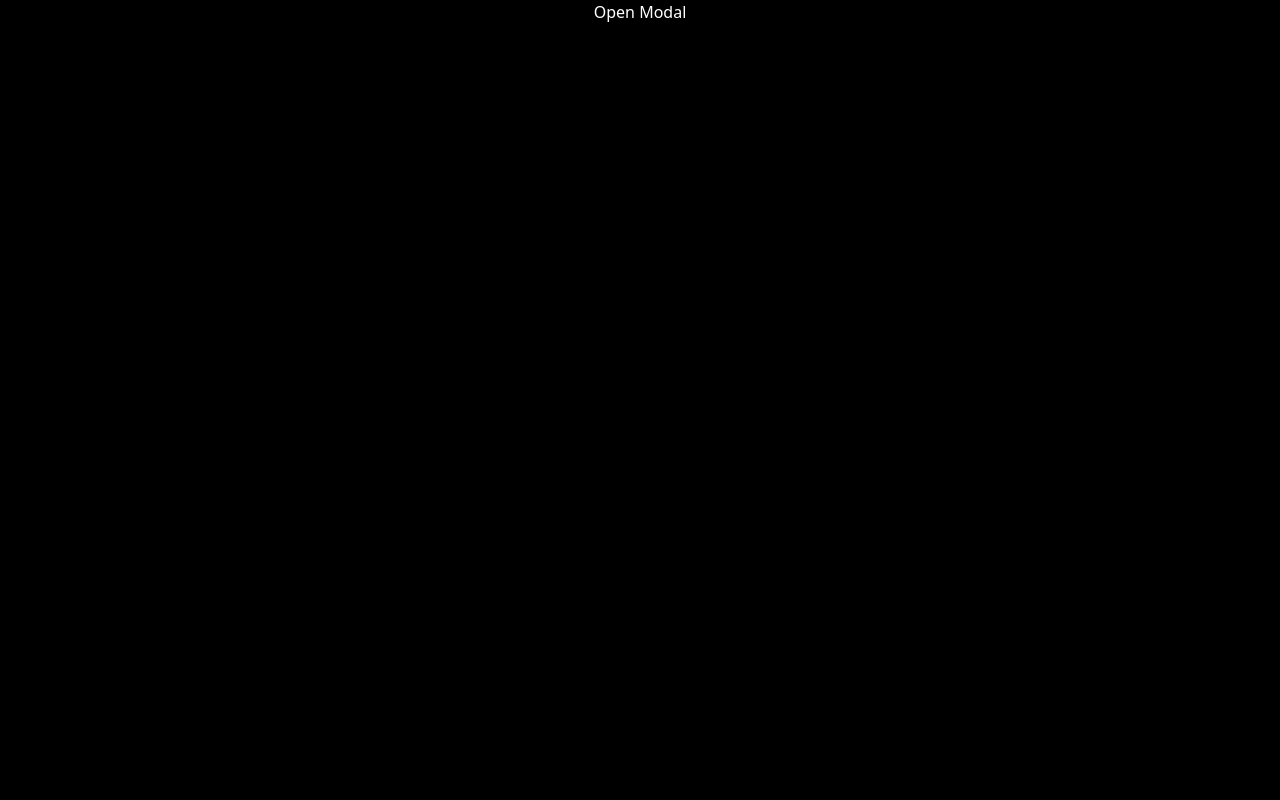
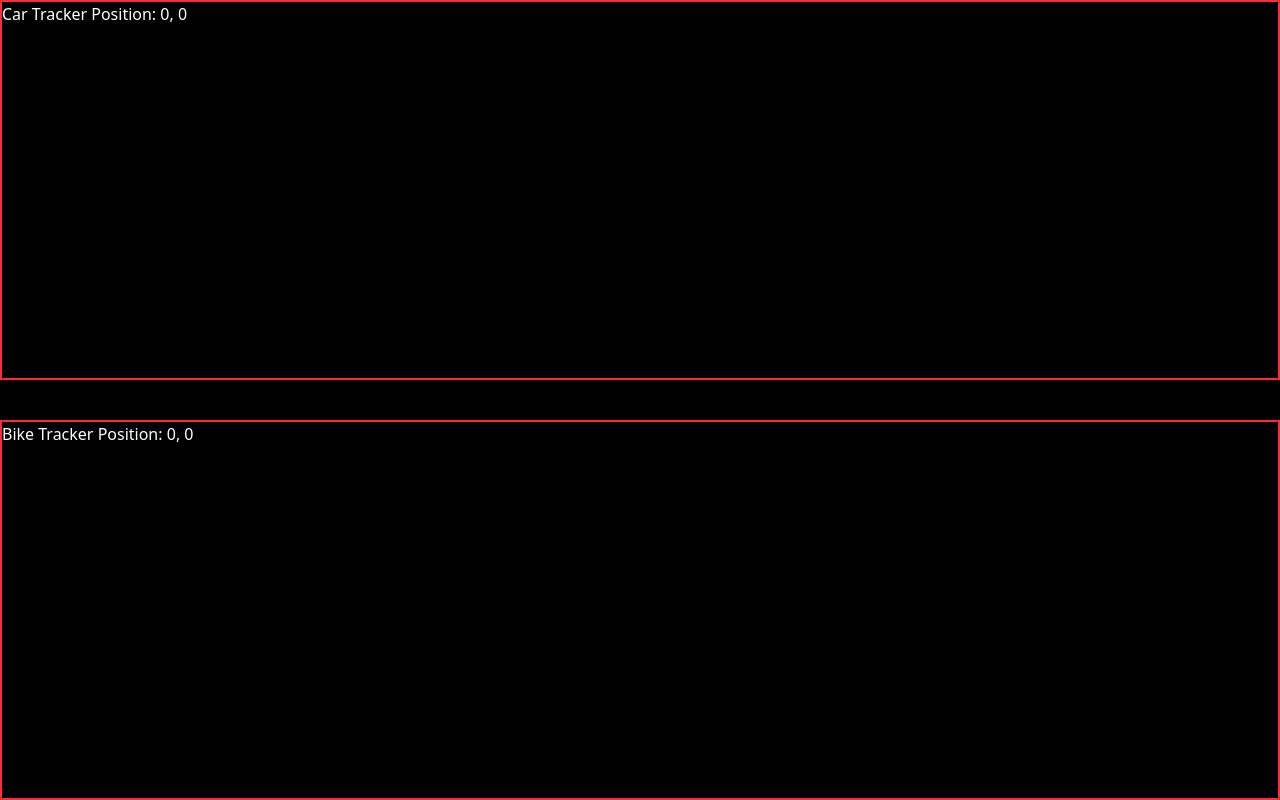
Before and after one commit to okshanaby/react-design-patterns, a React (Vite) app in the folder frontend/: page / in a window 1280 px wide. Built offline with nearby package versions, Linux system fonts and the light colour scheme.

Commit message:
RenderPropsPattern - with pattern

```diff
--- a/frontend/src/App.jsx
+++ b/frontend/src/App.jsx
@@ -1,13 +1,15 @@
 // import ContainerPresenterPattern from "./day-01:container-presenter-pattern/ContainerPresenterPattern";
 // import ControlledAndUncontrolled from "./day-02:controlled-and-uncontrolled-components/ControlledAndUncontrolled";
-import CompoundComponent from "./day-03:compound-component-pattern/CompoundComponent";
+// import CompoundComponent from "./day-03:compound-component-pattern/CompoundComponent";
+import RenderPropsPattern from "./day-04:render-props-pattern/RenderPropsPattern";
 
 function App() {
   return (
     <div>
       {/* <ContainerPresenterPattern /> */}
       {/* <ControlledAndUncontrolled /> */}
-      <CompoundComponent />
+      {/* <CompoundComponent /> */}
+      <RenderPropsPattern />
     </div>
   );
 }
--- /dev/null
+++ b/frontend/src/day-04:render-props-pattern/RenderPropsPattern.tsx
@@ -0,0 +1,14 @@
+import React from "react";
+import CarTracker from "./with-no-pattern/CarTracker";
+import BikeTracker from "./with-no-pattern/BikeTracker";
+
+const RenderPropsPattern = () => {
+  return (
+    <div className="w-full h-screen flex flex-col gap-10">
+      <CarTracker />
+      <BikeTracker />
+    </div>
+  );
+};
+
+export default RenderPropsPattern;
--- /dev/null
+++ b/frontend/src/day-04:render-props-pattern/with-no-pattern/BikeTracker.tsx
@@ -0,0 +1,22 @@
+import React, { useState } from "react";
+
+const BikeTracker = () => {
+  const [position, setPosition] = useState({ x: 0, y: 0 });
+
+  const handleMouseMove = (event: React.MouseEvent<HTMLDivElement>) => {
+    setPosition({ x: event.clientX, y: event.clientY });
+  };
+
+  return (
+    <div
+      onMouseMove={handleMouseMove}
+      className="w-full h-1/2 border-2 border-red-500"
+    >
+      <p>
+        Bike Tracker Position: {position.x}, {position.y}
+      </p>
+    </div>
+  );
+};
+
+export default BikeTracker;
--- /dev/null
+++ b/frontend/src/day-04:render-props-pattern/with-no-pattern/CarTracker.tsx
@@ -0,0 +1,22 @@
+import React, { useState } from "react";
+
+const CarTracker = () => {
+  const [position, setPosition] = useState({ x: 0, y: 0 });
+
+  const handleMouseMove = (event: React.MouseEvent<HTMLDivElement>) => {
+    setPosition({ x: event.clientX, y: event.clientY });
+  };
+
+  return (
+    <div
+      onMouseMove={handleMouseMove}
+      className="w-full h-1/2 border-2 border-red-500"
+    >
+      <p>
+        Car Tracker Position: {position.x}, {position.y}
+      </p>
+    </div>
+  );
+};
+
+export default CarTracker;
```
